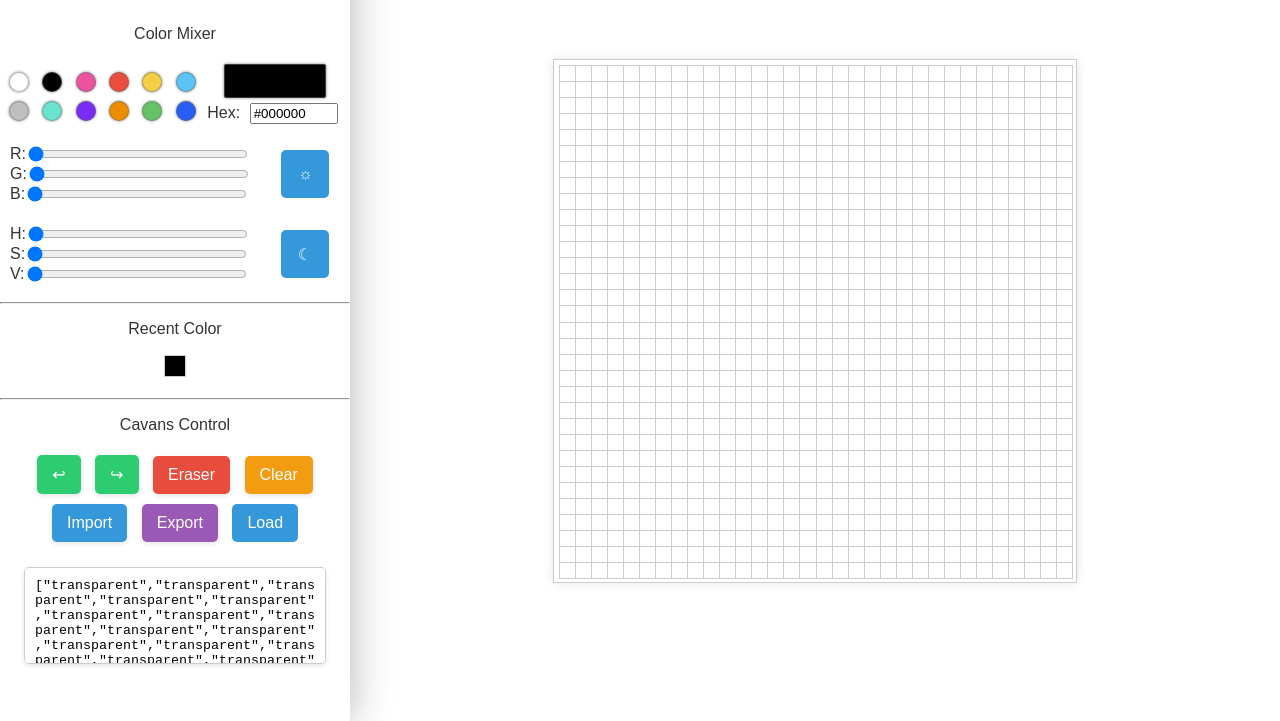
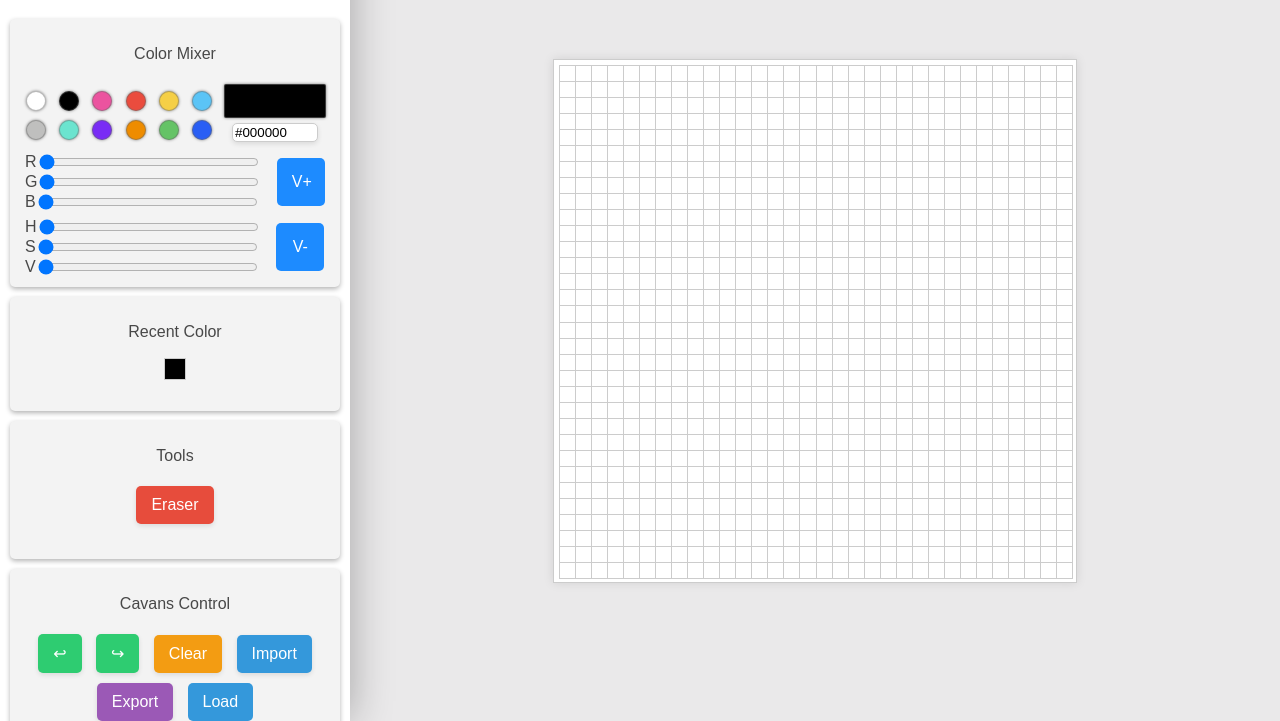
Before and after one commit to deemoe404/SimplePixelArt, a plain HTML site: page index.html in a window 1280 px wide. Shown: the part 79-800 px from the top of the page. Drawn offline with Linux system fonts and the light colour scheme.

Commit message:
update UI

```diff
--- a/assets/style.css
+++ b/assets/style.css
@@ -26,8 +26,8 @@ body {
 }
 
 #drawerMenu {
-  background-color: #fff;
-  color: #333;
+  background-color: #FFFFFF;
+  color: #484848;
   height: 100%;
   width: 350px;
   position: fixed;
@@ -92,6 +92,7 @@ body {
   overflow: hidden;
   height: 100vh;
   justify-content: center;
+  background-color: #EAE9EA;
 }
 
 @media screen and (max-width: 767px) {
@@ -282,7 +283,7 @@ button#import-button:hover {
 }
 
 button#darkenBtn {
-  background-color: #3498db;
+  background-color: #1D8BFF;
 }
 
 button#darkenBtn:hover {
@@ -290,7 +291,7 @@ button#darkenBtn:hover {
 }
 
 button#lightenBtn {
-  background-color: #3498db;
+  background-color: #1D8BFF;
 }
 
 button#lightenBtn:hover {
--- a/index.html
+++ b/index.html
@@ -11,7 +11,6 @@
 <body>
   <div id="hamburger">&#9776;</div>
 
-
   <!-- Menu -->
   <div id="drawerMenu">
     <div
@@ -22,8 +21,8 @@
 
     <br>
 
+    <div style="border-radius: 5px; margin: 10px; background-color: #F3F3F3; padding-bottom: 10px; padding-top: 10px; box-shadow: 0 2px 5px rgba(0, 0, 0, 0.3);">
       <p>Color Mixer</p>
-
       <div class="color-window">
         <!-- Color Preset -->
         <div class="colorGrid">
@@ -80,74 +79,80 @@
         <!-- Color Preview -->
         <div style="margin: 5px;">
           <div id="colorDisplay"></div>
-        <label for="hexInput">Hex:</label>
-        <input type="text" id="hexInput" placeholder="Hex">
+          <input style="border-radius: 5px; box-shadow: 0 2px 5px rgba(0, 0, 0, 0.1); border: 1px solid #ccc;" type="text" id="hexInput"
+            placeholder="Hex">
         </div>
       </div>
 
       <!-- RGB Sliders -->
       <div style="display: flex;">
-      <div style="margin: 10px;">
+        <div style="margin-left: 15px;">
           <div style="display: flex; justify-items: center; align-items: center;">
-          <label for="redRange">R:</label>
+            <label for="redRange">R  </label>
             <input type="range" id="redRange" min="0" max="255" value="0" style="width: 220px;">
           </div>
           <div style="display: flex; justify-items: center; align-items: center;">
-          <label for="greenRange">G:</label>
+            <label for="greenRange">G  </label>
             <input type="range" id="greenRange" min="0" max="255" value="0" style="width: 220px;">
           </div>
           <div style="display: flex; justify-items: center; align-items: center;">
-          <label for="blueRange">B:</label>
+            <label for="blueRange">B  </label>
             <input type="range" id="blueRange" min="0" max="255" value="0" style="width: 220px;">
           </div>
         </div>
-      <button id="lightenBtn" style="margin: auto; width: 48px; height: 48px;">&#x263C</button>
+        <button id="lightenBtn" style="margin: auto; width: 48px; height: 48px;">V+</button>
       </div>
 
       <!-- HSV Sliders -->
-    <div style="display: flex;">
-      <div style="margin: 10px;">
+      <div style="display: flex; margin-top: 5px;">
+        <div style="margin-left: 15px;">
           <div style="display: flex; justify-items: center; align-items: center;">
-          <label for="hueRange">H:</label>
+            <label for="hueRange">H  </label>
             <input type="range" id="hueRange" min="0" max="360" value="0" style="width: 220px;">
           </div>
           <div style="display: flex; justify-items: center; align-items: center;">
-          <label for="saturationRange">S:</label>
+            <label for="saturationRange">S  </label>
             <input type="range" id="saturationRange" min="0" max="100" value="0" style="width: 220px;">
           </div>
           <div style="display: flex; justify-items: center; align-items: center;">
-          <label for="valueRange">V:</label>
+            <label for="valueRange">V  </label>
             <input type="range" id="valueRange" min="0" max="100" value="0" style="width: 220px;">
           </div>
         </div>
-      <button id="darkenBtn" style="margin: auto; width: 48px; height: 48px;">&#x263E</button>
+        <button id="darkenBtn" style="margin: auto; width: 48px; height: 48px;">V-</button>
+      </div>
     </div>
 
-    <hr>
-
+    <div style="border-radius: 5px; margin: 10px; background-color: #F3F3F3; padding-bottom: 10px; padding-top: 10px; box-shadow: 0 2px 5px rgba(0, 0, 0, 0.3);">
       <p>Recent Color</p>
       <div class="color-history" id="color-history">
         <!-- Color history will be displayed here -->
       </div>
+    </div>
 
-    <hr>
+    <div style="border-radius: 5px; margin: 10px; background-color: #F3F3F3; padding-bottom: 10px; padding-top: 10px; box-shadow: 0 2px 5px rgba(0, 0, 0, 0.3);">
+      <p>Tools</p>
+      <div class="control-buttons">
 
+
+        <button id="eraser-button">Eraser</button>
+      </div>
+    </div>
+
+    <div style="border-radius: 5px; margin: 10px; background-color: #F3F3F3; padding-bottom: 10px; padding-top: 10px; box-shadow: 0 2px 5px rgba(0, 0, 0, 0.3);">
       <p>Cavans Control</p>
-
       <div class="control-buttons">
         <button id="undo-button">&#x21A9</button>
         <button id="redo-button">&#x21AA</button>
-
-      <button id="eraser-button">Eraser</button>
         <button id="clear-button">Clear</button>
         <button id="import-button">Import</button>
         <button id="export-png-button">Export</button>
-
         <label for="uploadInput" id="uploadLabel">Load</label>
         <input type="file" id="uploadInput" accept="image/*">
       </div>
 
       <textarea id="import-export-text" rows="5" cols="30" placeholder="Enter imported JSON text here"></textarea>
+    </div>
   </div>
 
   <!-- Content -->
```
Lines whose indentation alone changed are shown as unchanged.
